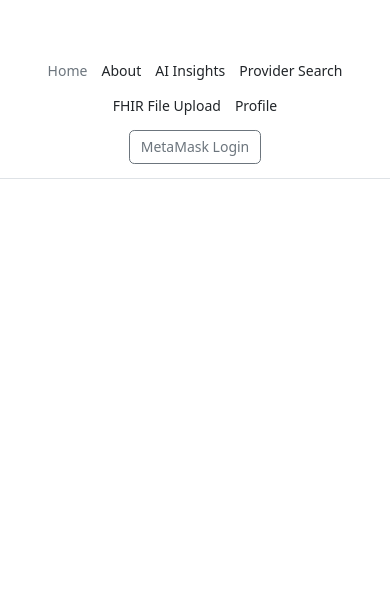
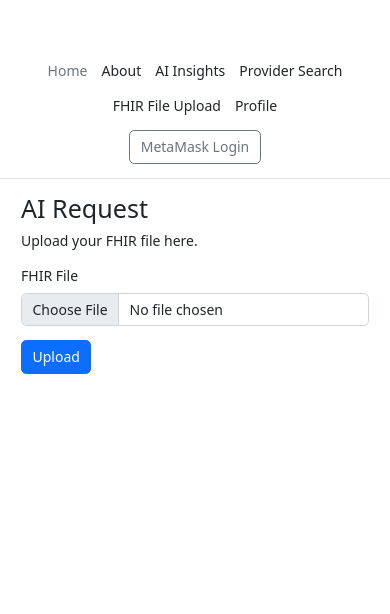
Before and after one commit to eltonninja/F23_HealthChain, a Django app: page /ai/ in a window 390 px wide. Shown: the top 614 px of the page. Run offline with Django 4.2, Linux system fonts and the light colour scheme.

Commit message:
Add files via upload

```diff
--- a/UI/templates/ai.html
+++ b/UI/templates/ai.html
@@ -1,5 +1,31 @@
 {% extends '_base.html' %}
 
 {% block content %}
+<div class="container">
+    <div class="row">
+        <div class="col-md-6 offset-md-3">
+            <h1>AI Request</h1>
+            <p>Upload your FHIR file here.</p>
+            <form method="POST" enctype="multipart/form-data">
+                {% csrf_token %}
+                <div class="mb-3">
+                    <label for="fhir_file" class="form-label">FHIR File</label>
+                    <input class="form-control" type="file" id="fhir_file" name="fhir_file">
 
+                </div>
+                <button type="submit" class="btn btn-primary">Upload</button>
+            </form>
+            {% if response %}
+                <div class="response">
+                    <h2>Response from AI:</h2>
+                    <pre>{{ response|safe }}</pre>
+                </div>
+            {% elif error %}
+                <div class="alert alert-danger">
+                    {{ error }}
+                </div>
+            {% endif %}
+        </div>
+    </div>
+</div>
 {% endblock %}
```
